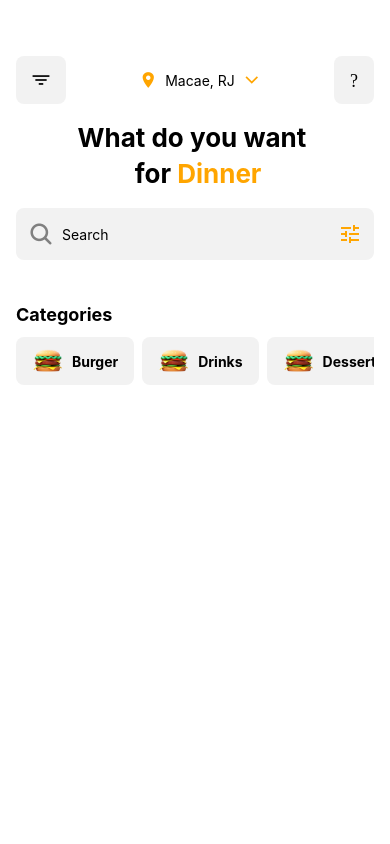
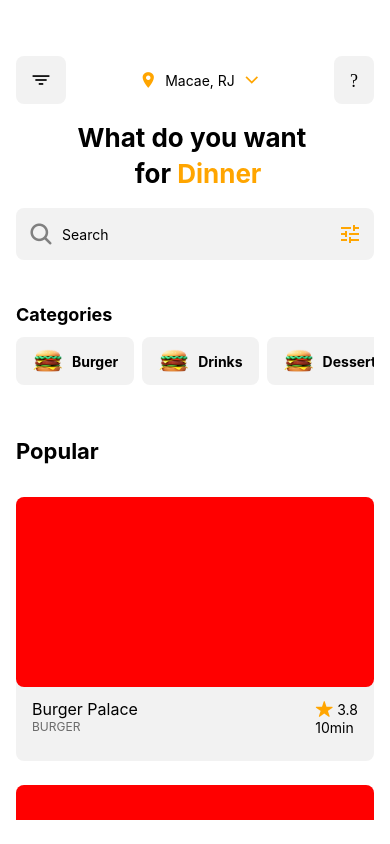
Before and after one commit to Jrm1992/yFood, a React Native app in the folder mobile/: screen / in a window 390 px wide. Built offline with nearby package versions, Linux system fonts and the light colour scheme.

Commit message:
mobile:feat: RestaurantCard component

```diff
--- /dev/null
+++ b/mobile/src/components/restaurant-card.tsx
@@ -0,0 +1,55 @@
+import React from "react";
+import { View, Text } from "react-native";
+import { StyleSheet, TouchableOpacity } from 'react-native';
+import { Ionicons } from '@expo/vector-icons';
+
+type IRestaurantCardProps = {
+  name: string;
+  description: string;
+  category: string;
+  imageUrl: string;
+}
+
+export default function RestaurantCard(restaurant: IRestaurantCardProps) {
+  return (
+    <View style={styles.container}>
+      <View style={{ height: 190, backgroundColor: 'red', borderRadius: 8 }}></View>
+      <View style={styles.containerDescription}>
+        <View>
+          <Text style={styles.restaurantTitle}>{restaurant.name}</Text>
+          <Text style={styles.restaurantDescription}>{restaurant.category}</Text>
+        </View>
+        <View>
+          <View style={{ flexDirection: "row", alignItems: "center", gap: 4 }}>
+            <Ionicons name="star" size={18} color="orange" />
+            <Text>3.8</Text>
+          </View>
+          <Text>10min</Text>
+        </View>
+      </View>
+    </View>
+  )
+}
+
+const styles = StyleSheet.create({
+  container: {
+    height: 264,
+    marginVertical: 12,
+    borderRadius: 8,
+    backgroundColor: '#f2f2f2',
+  },
+  containerDescription: {
+    paddingVertical: 12,
+    paddingHorizontal: 16,
+    display: 'flex',
+    flexDirection: 'row',
+    justifyContent: 'space-between',
+  },
+  restaurantTitle : {
+    fontSize: 16,
+  },
+  restaurantDescription: {
+    fontSize: 12,
+    color: '#6b6b6b',
+  }
+});
--- a/mobile/src/pages/home.tsx
+++ b/mobile/src/pages/home.tsx
@@ -1,11 +1,55 @@
-import { View, Text, StyleSheet, TextInput, FlatList, Image } from 'react-native'
+import { View, Text, StyleSheet, TextInput, FlatList, Image, ScrollView } from 'react-native'
 import Button from '../components/button'
 import { Ionicons } from '@expo/vector-icons';
 import { MaterialIcons } from '@expo/vector-icons';
+import RestaurantCard from '../components/restaurant-card';
+
+const restaurantsData = [
+  {
+    name: 'Burger Palace',
+    address: '123 Main St, Cityville',
+    imageUrl: 'fdsklf',
+    phone: '555-1234',
+    description: 'Delicious burgers for everyone!',
+    category: 'BURGER',
+  },
+  {
+    name: 'Pizza Haven',
+    address: '456 Oak St, Townsville',
+    imageUrl: 'fdsklf',
+    phone: '555-5678',
+    description: 'Authentic pizzas made with love.',
+    category: 'PIZZA',
+  },
+  {
+    name: 'Fresh Greens',
+    address: '789 Elm St, Veggie City',
+    imageUrl: 'fdsklf',
+    phone: '555-9101',
+    description: 'Healthy salads to keep you fit!',
+    category: 'SALAD',
+  },
+  {
+    name: 'Thirst Quencher',
+    address: '101 Pine St, Drinksville',
+    imageUrl: 'fdsklf',
+    phone: '555-1122',
+    description: 'Wide range of refreshing drinks.',
+    category: 'DRINKS',
+  },
+  {
+    name: 'Flavors Delight',
+    address: '202 Maple St, Tasty Town',
+    imageUrl: 'fdsklf',
+    phone: '555-3344',
+    description: 'A mix of delicious flavors in every dish.',
+    category: 'BURGER',
+  },
+];
 
 export default function Home() {
   return (
-    <View style={styles.container}>
+    <ScrollView showsVerticalScrollIndicator={false} style={styles.container}>
       <View style={styles.header}>
         <Button>
           <Ionicons name="filter-sharp" size={18} color="black" />
@@ -51,7 +95,12 @@ export default function Home() {
           ItemSeparatorComponent={() => <View style={{ width: 8 }} />}
         />
       </View>
-    </View>
+
+      <View style={styles.hero}>
+        <Text style={styles.heroTitle}>Popular</Text>
+        {restaurantsData.map((restaurant, index) => <RestaurantCard key={index} {...restaurant} />)}
+      </View>
+    </ScrollView>
   )
 }
 
@@ -64,4 +113,16 @@ const styles = StyleSheet.create({
     flexDirection: "row",
     alignItems: "center",
   },
+  hero: {
+    marginTop: 32,
+    flexDirection: "column",
+  },
+  heroTitle: {
+    fontSize: 22,
+    fontWeight: "bold",
+    lineHeight: 36,
+    paddingVertical: 16,
+
+  }
+
 })
```
